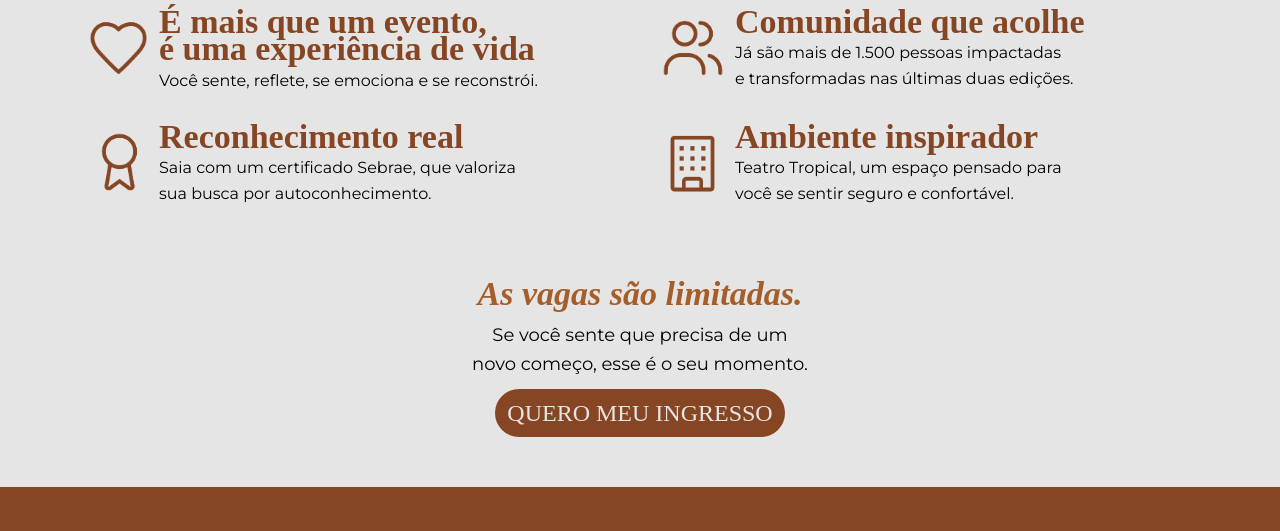
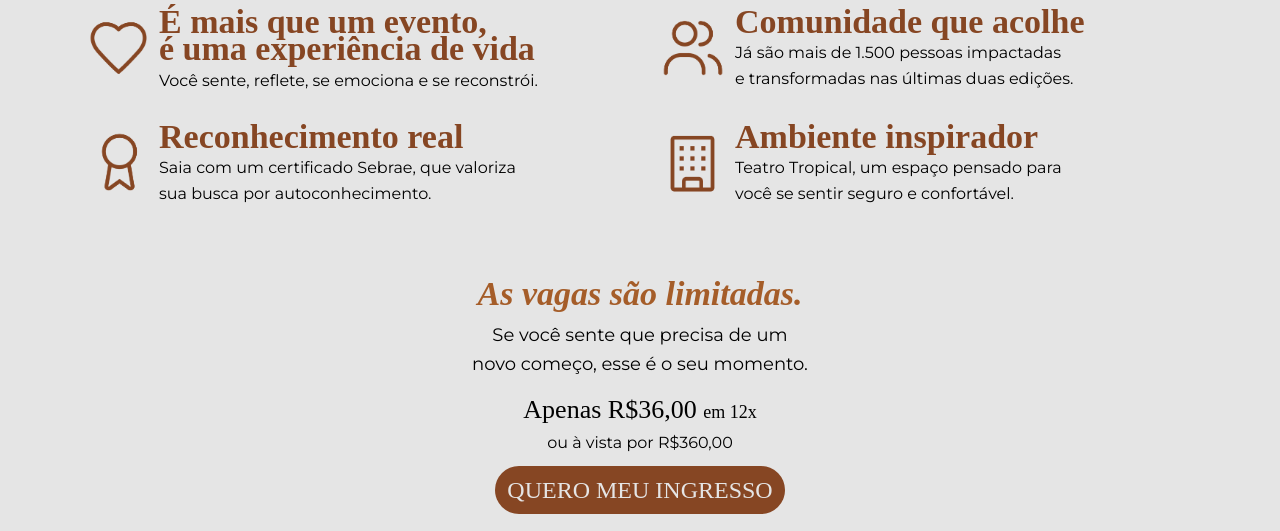
Before and after one commit to kaiquesousa2005/shirley-evento, a website: page despertar/index.html in a window 1280 px wide. Shown: the part 3569-4100 px from the top of the page. Drawn offline with nearby package versions, Linux system fonts and the light colour scheme; a web font is replaced by a local one.

Commit message:
adicionando preço

```diff
--- a/despertar/index.html
+++ b/despertar/index.html
@@ -11,7 +11,7 @@
         !function (f, b, e, v, n, t, s) {
             if (f.fbq) return; n = f.fbq = function () {
                 n.callMethod ?
-                n.callMethod.apply(n, arguments) : n.queue.push(arguments)
+                    n.callMethod.apply(n, arguments) : n.queue.push(arguments)
             };
             if (!f._fbq) f._fbq = n; n.push = n; n.loaded = !0; n.version = '2.0';
             n.queue = []; t = b.createElement(e); t.async = !0;
@@ -283,7 +283,10 @@
             <div class="limited-spots" id="limited-spots">
                 <h3>As vagas são limitadas.</h3>
                 <p>Se você sente que precisa de um <br>novo começo, esse é o seu momento.</p>
-                <a href="https://www.sympla.com.br/evento/o-despertar/2970923" class="cta-button" target="_blank">QUERO MEU INGRESSO</a>
+                <h4 class="valores">Apenas R$36,00 <span class="parcelado">em 12x</span></h4>
+                <p class="avista">ou à vista por R$360,00</p>
+                <a href="https://www.sympla.com.br/evento/o-despertar/2970923" class="cta-button" target="_blank">QUERO
+                    MEU INGRESSO</a>
             </div>
         </div>
     </section>
--- a/style.css
+++ b/style.css
@@ -495,6 +495,18 @@ nav ul li a:hover {
   font-size: 18px;
   color: #000000;
 }
+.valores {
+  color: black;
+  font-size: 26px;
+  font-weight: 200;
+}
+.parcelado {
+  font-size: 18px;
+  color: #000000;
+}
+.limited-spots .avista{
+  font-size: 16px;
+}
 
 /* Footer */
 footer {
```
Also changed, not shown: index.html (+2 -0 lines).
